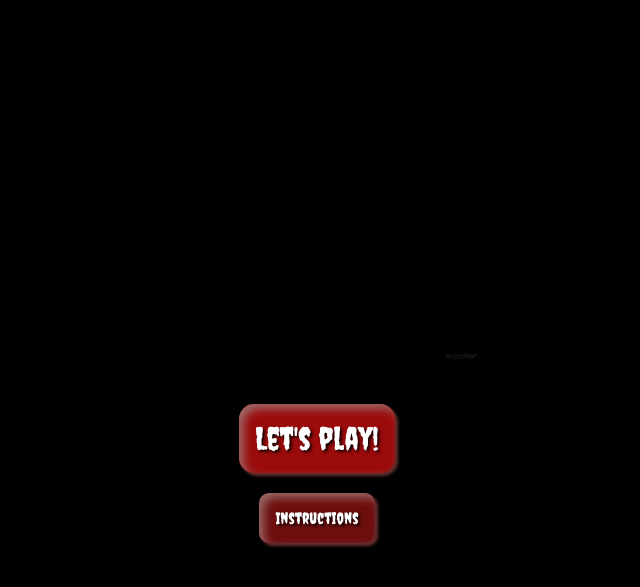
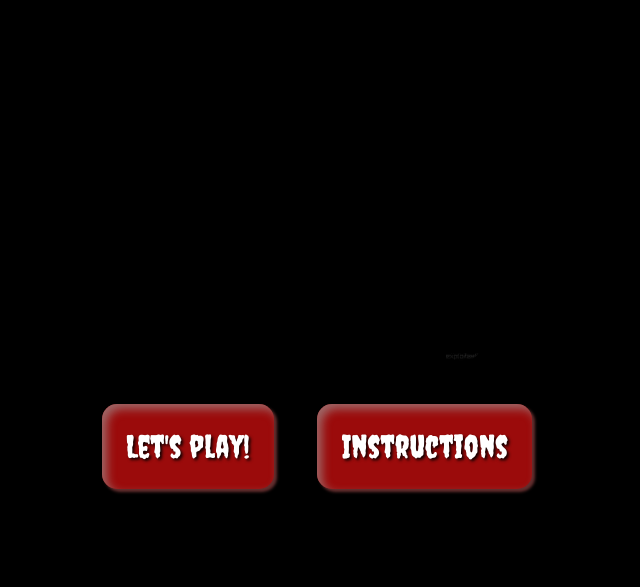
Before and after one commit to pinjaalanne/speedgame, a plain HTML site: page index.html in a window 1280 px wide. Shown: the part 175-762 px from the top of the page, without its empty margins (323-963 px from the left). Drawn offline with nearby package versions, Linux system fonts and the light colour scheme.

Commit message:
Added styling

```diff
--- a/index.html
+++ b/index.html
@@ -40,9 +40,7 @@
     </div>
     <button id="play" class="btn">Let's play!</button>
     <button id="stop" class="btn">Please stop!</button>
-    <div>
     <button id="instButton" class="btn">Instructions</button>
-    </div>
     <div id="instmodal" class="instmodal">
       <div id="instmodalcontent" class="instmodalcontent">
       <h2 id="instmodalheader">Instructions for the game</h2>
--- a/style.css
+++ b/style.css
@@ -43,7 +43,7 @@ img.visible {
     margin: 30px 0;
     color: white;
     font-size: 1.7rem;
-    text-shadow: 2px 2px 1px rgba(162, 27, 27, 0.881);
+    text-shadow: 3px 3px 1px rgba(162, 27, 27, 0.881);
 }
 
 #score.visible {
@@ -96,8 +96,8 @@ img.visible {
     font-family: inherit;
     font-size: 2rem;
     border-radius: 15px;
-    margin: 40px 40px 20px;
-    padding: 16px;
+    margin: 40px 20px 20px;
+    padding: 1.5rem;
 }
 
 .btn:hover {
@@ -132,13 +132,6 @@ img.visible {
 #xButton:hover,
 #closeButton:hover {
     background-color: rgba(220, 198, 198, 0.859);
-}
-
-#instButton {
-    font-size: 1rem;
-    border-radius: 10px;
-    margin: 0 0 20px;
-    background: rgb(109, 14, 14);
 }
 
 #instButton.notvisible {
```
